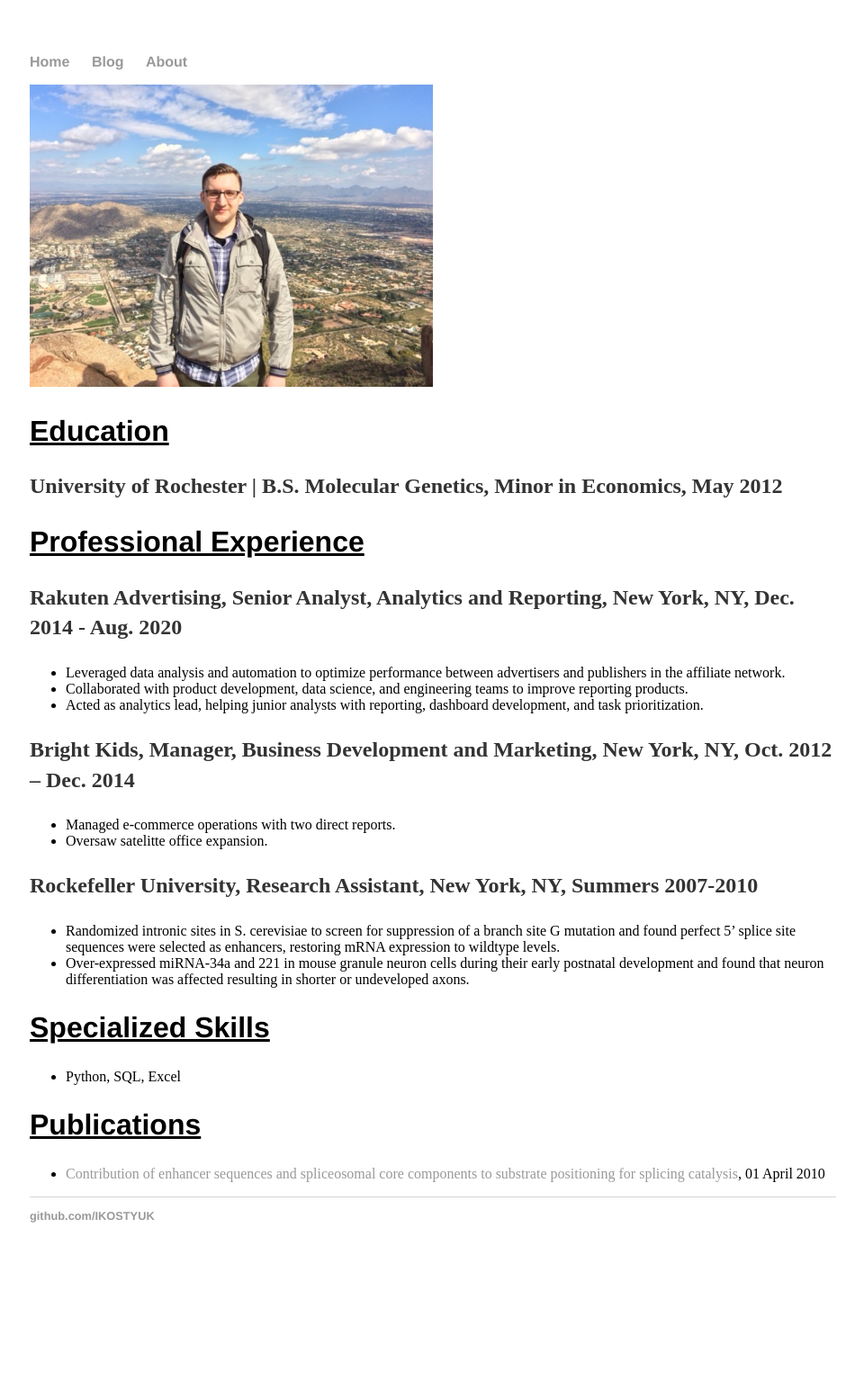
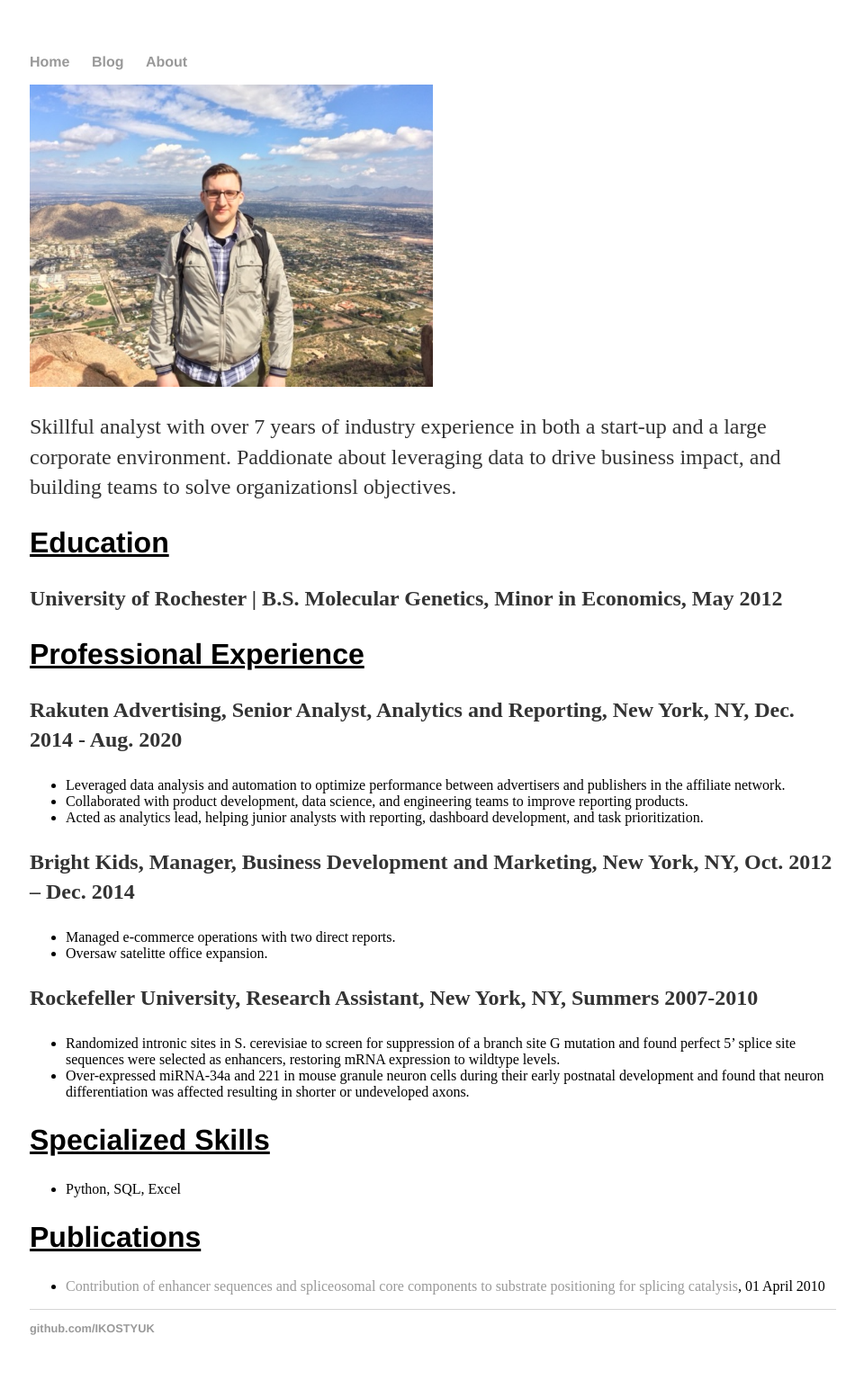
Before and after one commit to IKOSTYUK/ikostyuk.github.io, a Jekyll site: the page built from about/index.html, in a window 1280 px wide. Shown: the whole page at 90% size, without its empty margins (159-1119 px from the left). Built offline with Jekyll 4.4.1, drawn with Linux system fonts in a browser that asks for light colours; before the commit the page ends 1419 px from its top, so only the background shows below that.

Commit message:
Update index.html

```diff
--- a/about/index.html
+++ b/about/index.html
@@ -8,7 +8,9 @@ notes: passive
 contact: passive
 ---
 
-				<img src="/img/bank/me.png" height="50%" width="50%" class="inline" ALIGN=”left” />
+				<img src="/img/bank/me.png" height="50%" width="50%" align=”left” />
+
+				<p> Skillful analyst with over 7 years of industry experience in both a start-up and a large corporate environment. Paddionate about leveraging data to drive business impact, and building teams to solve organizationsl objectives. </p>
 
 				<h2><u>Education</u></h2>
 
```
